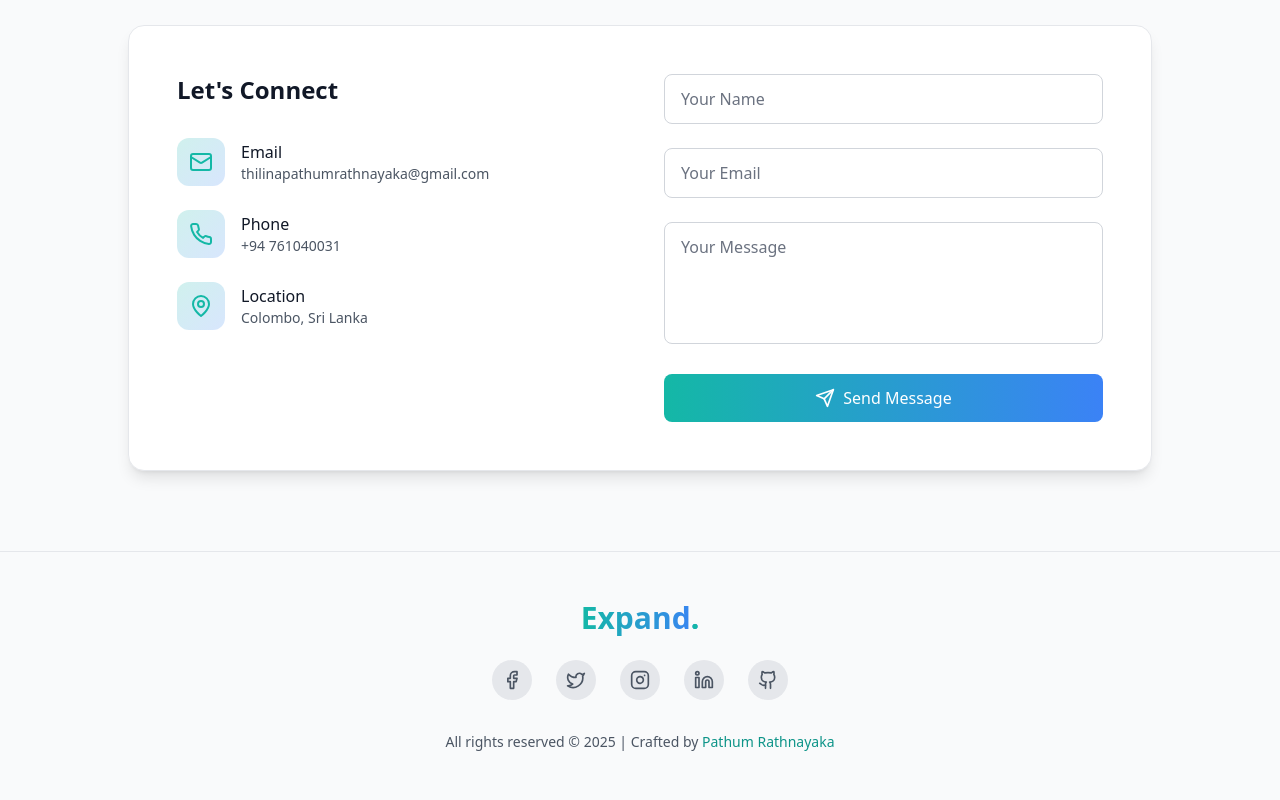
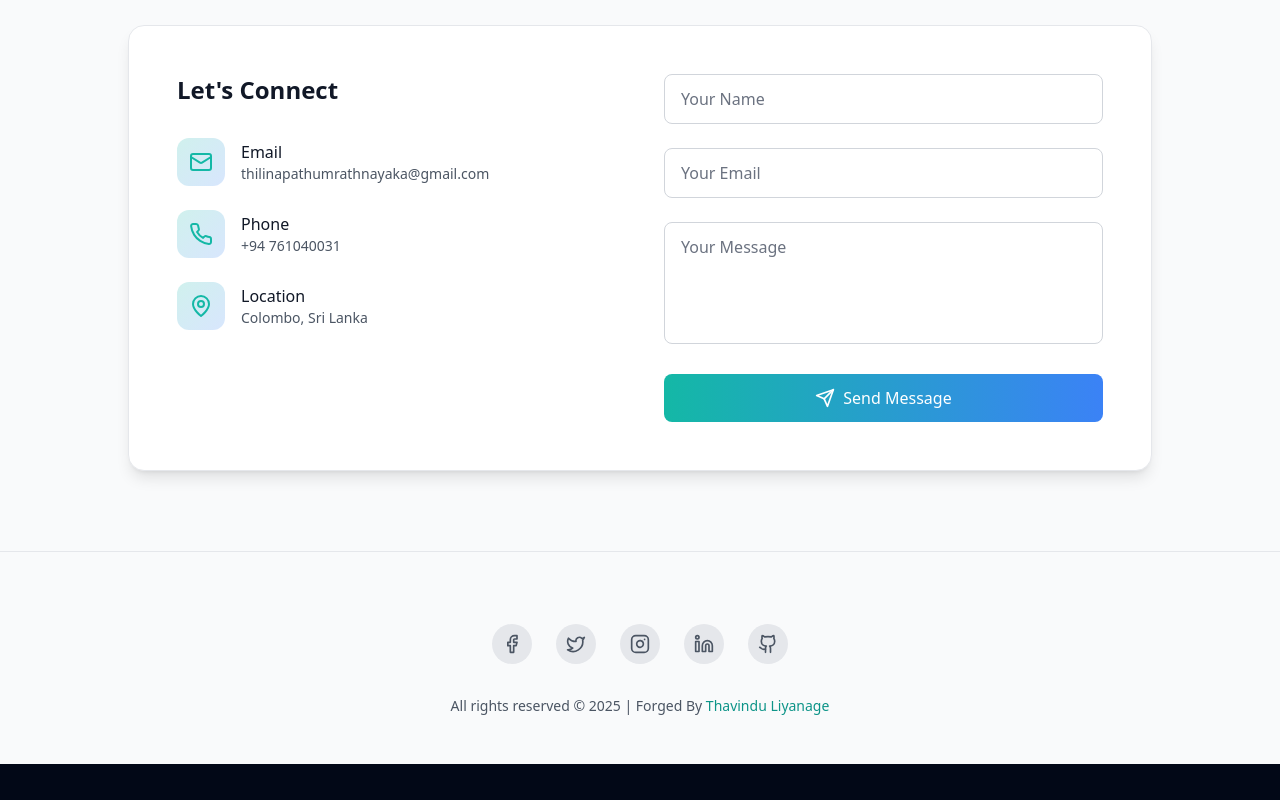
Before and after one commit to IthavinduU/Thavindu-Portfolio-2025, a React (Vite) app: page / in a window 1280 px wide. Shown: the part 7163-7963 px from the top of the page. After the commit the page ends 7927 px from the top, so only its background shows below. Built offline with nearby package versions, Linux system fonts and the light colour scheme.

Commit message:
Initial Footer Fix

```diff
--- a/src/components/Footer.tsx
+++ b/src/components/Footer.tsx
@@ -1,6 +1,6 @@
-import React from 'react';
-import { Facebook, Twitter, Instagram, Linkedin, Github } from 'lucide-react';
-import { motion } from 'framer-motion';
+import React from "react";
+import { Facebook, Twitter, Instagram, Linkedin, Github } from "lucide-react";
+import { motion } from "framer-motion";
 
 const containerVariants = {
   hidden: {},
@@ -16,8 +16,8 @@ const logoVariants = {
   show: {
     opacity: 1,
     y: 0,
-    transition: { duration: 0.7, ease: 'easeOut' }
-  }
+    transition: { duration: 0.7, ease: "easeOut" },
+  },
 };
 
 const socialIconVariants = {
@@ -25,8 +25,8 @@ const socialIconVariants = {
   show: {
     opacity: 1,
     scale: 1,
-    transition: { duration: 0.5, ease: 'easeOut' }
-  }
+    transition: { duration: 0.5, ease: "easeOut" },
+  },
 };
 
 const copyrightVariants = {
@@ -34,17 +34,37 @@ const copyrightVariants = {
   show: {
     opacity: 1,
     y: 0,
-    transition: { duration: 0.5, ease: 'easeOut', delay: 0.5 }
-  }
+    transition: { duration: 0.5, ease: "easeOut", delay: 0.5 },
+  },
 };
 
 export default function Footer() {
   const socialLinks = [
-    { icon: <Facebook className="w-5 h-5" />, href: 'https://www.facebook.com/t.pathum.rathayaka?mibextid=ZbWKwL', label: 'Facebook' },
-    { icon: <Twitter className="w-5 h-5" />, href: 'https://x.com/pathum_rathnaya?s=09', label: 'Twitter' },
-    { icon: <Instagram className="w-5 h-5" />, href: 'https://www.instagram.com/pathum__rathnayaka?igsh=MjdhcHlpdjd6NnR6', label: 'Instagram' },
-    { icon: <Linkedin className="w-5 h-5" />, href: 'https://www.linkedin.com/in/pathum-rathnayaka-02631b1b8/', label: 'LinkedIn' },
-    { icon: <Github className="w-5 h-5" />, href: 'https://github.com/PathumRathnayaka', label: 'GitHub' },
+    {
+      icon: <Facebook className="w-5 h-5" />,
+      href: "https://www.facebook.com/t.Thavindu.rathayaka?mibextid=ZbWKwL",
+      label: "Facebook",
+    },
+    {
+      icon: <Twitter className="w-5 h-5" />,
+      href: "https://x.com/Thavindu_rathnaya?s=09",
+      label: "Twitter",
+    },
+    {
+      icon: <Instagram className="w-5 h-5" />,
+      href: "https://www.instagram.com/Thavindu__Liyanage?igsh=MjdhcHlpdjd6NnR6",
+      label: "Instagram",
+    },
+    {
+      icon: <Linkedin className="w-5 h-5" />,
+      href: "https://www.linkedin.com/in/Thavindu-Liyanage-02631b1b8/",
+      label: "LinkedIn",
+    },
+    {
+      icon: <Github className="w-5 h-5" />,
+      href: "https://github.com/ThavinduLiyanage",
+      label: "GitHub",
+    },
   ];
 
   return (
@@ -61,11 +81,7 @@ export default function Footer() {
           <motion.div
             className="text-2xl md:text-3xl font-bold mb-6"
             variants={logoVariants}
-          >
-            <a href="#" className="bg-gradient-to-r from-teal-500 to-blue-500 bg-clip-text text-transparent hover:from-teal-600 hover:to-blue-600 transition-all duration-300">
-              Expand<span className="text-teal-500 dark:text-teal-400">.</span>
-            </a>
-          </motion.div>
+          ></motion.div>
 
           {/* Social Links */}
           <motion.ul
@@ -102,9 +118,9 @@ export default function Footer() {
             className="text-sm text-gray-600 dark:text-gray-400"
             variants={copyrightVariants}
           >
-            All rights reserved © {new Date().getFullYear()} | Crafted by{' '}
+            All rights reserved © {new Date().getFullYear()} | Forged By{" "}
             <span className="text-teal-600 dark:text-teal-400 font-medium hover:text-teal-700 dark:hover:text-teal-300 transition-colors duration-300">
-              Pathum Rathnayaka
+              Thavindu Liyanage
             </span>
           </motion.p>
         </motion.div>
```
